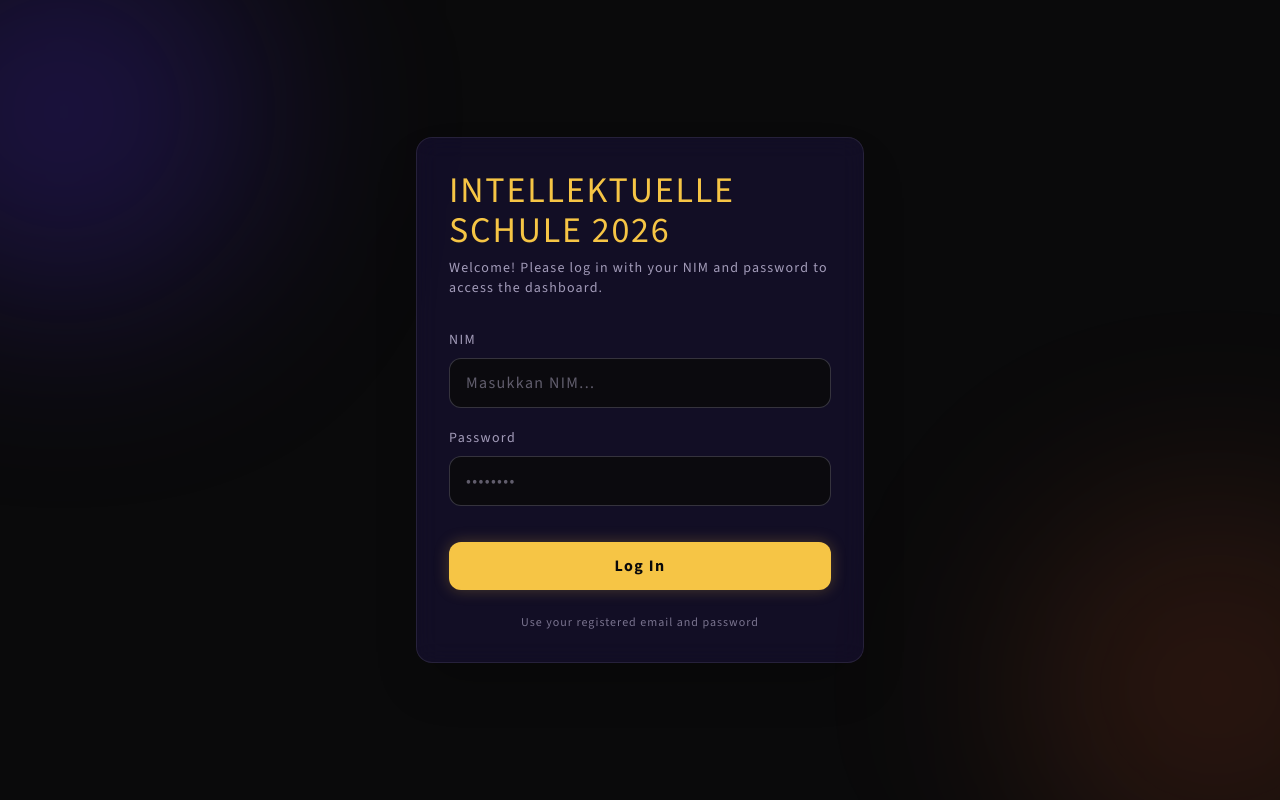
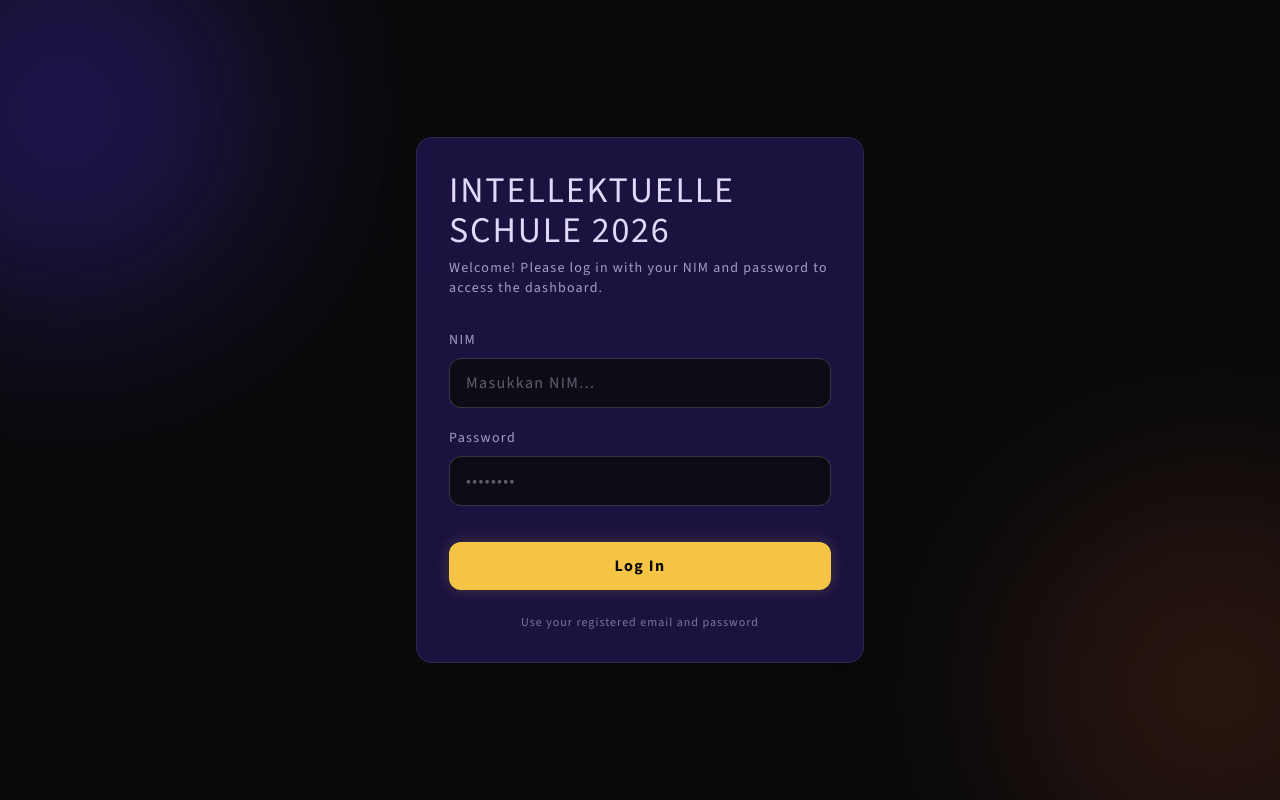
Before and after one commit to ishimafiitb26/is-2026, a Next.js app: page /auth/login in a window 1280 px wide. Built offline with nearby package versions, Linux system fonts and the light colour scheme; no server answers.

Commit message:
Refactor login page styles and logic

```diff
--- a/src/app/auth/login/page.tsx
+++ b/src/app/auth/login/page.tsx
@@ -18,9 +18,6 @@ export default function LoginPage() {
     setLoading(true);
 
     try {
-      // LOGIC PINTAR: Cek apakah yang diketik mengandung karakter '@'
-      // - Kalau ADA '@', berarti kamu (Admin) lagi login pakai email gmail asli.
-      // - Kalau NGGAK ADA, berarti itu Maba yang lagi login pakai NIM (baru kita tembak pake dummy domain).
       const finalEmail = nim.includes("@")
         ? nim.trim()
         : `${nim.trim()}@mahasiswa.itb.ac.id`;
@@ -37,16 +34,14 @@ export default function LoginPage() {
   return (
     <div className="min-h-screen flex items-center justify-center bg-[#0A0A0B] px-4 relative overflow-hidden">
 
-      {/* Efek kosmik (Cahaya blur) di background */}
       <div className="absolute inset-0 pointer-events-none z-0">
-         <div className="absolute top-[-10%] left-[-10%] h-96 w-96 rounded-full bg-[#452ABC]/30 blur-[100px]" />
+         <div className="absolute top-[-10%] left-[-10%] h-96 w-96 rounded-full bg-[#452ABC]/40 blur-[100px]" />
          <div className="absolute bottom-[-10%] right-[-10%] h-96 w-96 rounded-full bg-[#EC5C2A]/15 blur-[100px]" />
       </div>
 
       <div className="w-full max-w-md relative z-10">
-        {/* Panel Login */}
-        <div className="bg-[#452ABC]/15 backdrop-blur-md border border-[#E1D9F9]/10 rounded-2xl p-8 shadow-2xl">
-          <h1 className="font-heading text-4xl text-[#F6C545] mb-2 tracking-wider">
+        <div className="bg-[#452ABC]/30 backdrop-blur-md border border-[#E1D9F9]/10 rounded-2xl p-8 shadow-2xl">
+          <h1 className="font-heading text-4xl text-[#E1D9F9] mb-2 tracking-wider">
             INTELLEKTUELLE SCHULE 2026
           </h1>
           <p className="text-[#E1D9F9]/70 mb-8 text-sm">
@@ -87,7 +82,7 @@ export default function LoginPage() {
             <button
               type="submit"
               disabled={loading}
-              className="w-full py-3 mt-4 bg-[#F6C545] hover:bg-[#EC5C2A] disabled:bg-[#F6C545]/50 text-[#0A0A0B] font-bold rounded-xl transition shadow-[0_0_15px_rgba(246,197,69,0.25)]"
+              className="w-full py-3 mt-4 bg-[#F6C545] hover:bg-[#c49a37] disabled:bg-[#F6C545]/50 text-[#0A0A0B] font-bold rounded-xl transition shadow-[0_0_15px_rgba(246,197,69,0.2)]"
             >
               {loading ? "Authenticating..." : "Log In"}
             </button>
```
